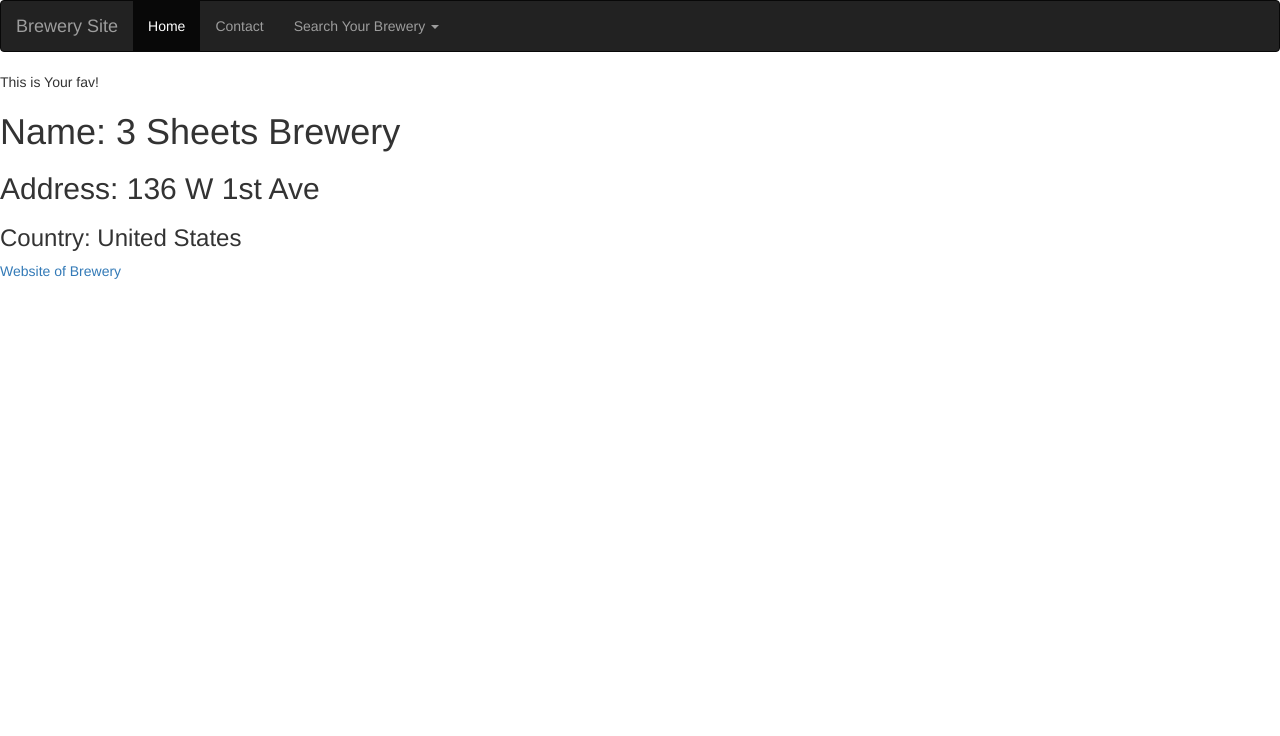
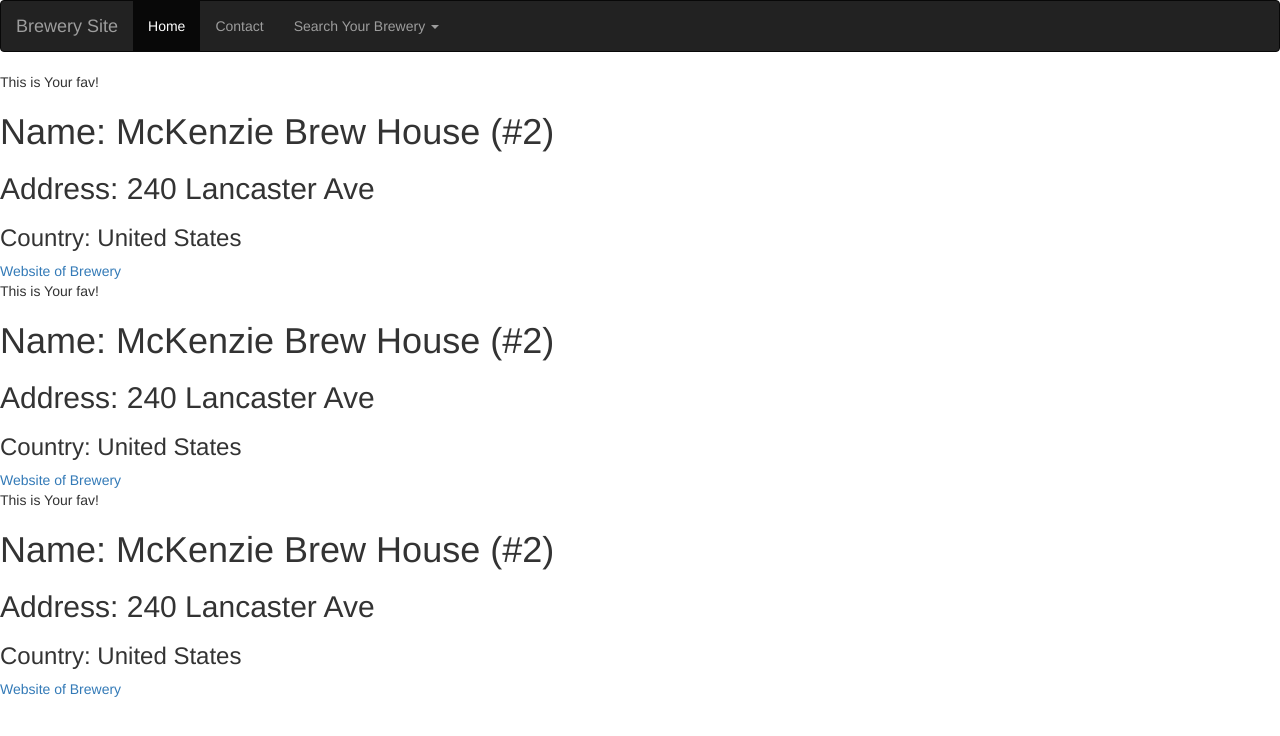
Before and after one commit to Pawlik-Lukasz/BreweryWebsite, a Flask app: page /favourites in a window 1280 px wide. Shown: the top 736 px of the page. Run offline with Flask 3, Linux system fonts and the light colour scheme; some libraries are stand-ins or nearby versions.

Commit message:
Many breweries instead of one can be seen in favourites subpage

```diff
--- a/fav_brew.txt
+++ b/fav_brew.txt
@@ -1 +1,3 @@
-{'id': '5595bb24-e2b8-4a6e-9f0b-451fac8dd903', 'name': '3 Sheets Brewery', 'brewery_type': 'micro', 'address_1': '136 W 1st Ave', 'address_2': None, 'address_3': None, 'city': 'Albany', 'state_province': 'Oregon', 'postal_code': '97321', 'country': 'United States', 'longitude': None, 'latitude': None, 'phone': '5416190183', 'website_url': 'http://www.3sheetsbrewery.com', 'state': 'Oregon', 'street': '136 W 1st Ave'}
+{'id': '20d49ccb-4a92-4c5d-90ff-ec3e363d8407', 'name': 'McKenzie Brew House (#2)', 'brewery_type': 'brewpub', 'address_1': '240 Lancaster Ave', 'address_2': None, 'address_3': None, 'city': 'Malvern', 'state_province': 'Pennsylvania', 'postal_code': '19355-1802', 'country': 'United States', 'longitude': None, 'latitude': None, 'phone': '6102962222', 'website_url': 'http://www.mckenziebrewhouse.com', 'state': 'Pennsylvania', 'street': '240 Lancaster Ave'}
+{'id': '20d49ccb-4a92-4c5d-90ff-ec3e363d8407', 'name': 'McKenzie Brew House (#2)', 'brewery_type': 'brewpub', 'address_1': '240 Lancaster Ave', 'address_2': None, 'address_3': None, 'city': 'Malvern', 'state_province': 'Pennsylvania', 'postal_code': '19355-1802', 'country': 'United States', 'longitude': None, 'latitude': None, 'phone': '6102962222', 'website_url': 'http://www.mckenziebrewhouse.com', 'state': 'Pennsylvania', 'street': '240 Lancaster Ave'}
+{'id': '20d49ccb-4a92-4c5d-90ff-ec3e363d8407', 'name': 'McKenzie Brew House (#2)', 'brewery_type': 'brewpub', 'address_1': '240 Lancaster Ave', 'address_2': None, 'address_3': None, 'city': 'Malvern', 'state_province': 'Pennsylvania', 'postal_code': '19355-1802', 'country': 'United States', 'longitude': None, 'latitude': None, 'phone': '6102962222', 'website_url': 'http://www.mckenziebrewhouse.com', 'state': 'Pennsylvania', 'street': '240 Lancaster Ave'}
--- a/main.py
+++ b/main.py
@@ -49,17 +49,14 @@
 def favourites():
     if request.method == "GET":
         with open('fav_brew.txt', 'r', encoding='utf-8') as f:
-            read = f.read()
-            brew_dict = eval(read)
-            brew_name = brew_dict["name"]
-            brew_addr = brew_dict["address_1"]
-            brew_country = brew_dict["country"]
-            brew_url = brew_dict["website_url"]
+            list_of_brews = []
+            [list_of_brews.append(eval(line)) for line in f.readlines()]
+
         return render_template(template_name_or_list="favourites.html",
-                               brew_name=brew_name, brew_addr=brew_addr, brew_country=brew_country, brew_url=brew_url)
+                               list_of_brews=list_of_brews)
     else:
-        with open('fav_brew.txt', 'w', encoding='utf-8') as f:
-            f.write(request.form["chosen-brewery"])
+        with open('fav_brew.txt', 'a', encoding='utf-8') as f:
+            f.write(request.form["chosen-brewery"] + '\n')
         return render_template(template_name_or_list="index.html")
 
 
--- a/templates/favourites.html
+++ b/templates/favourites.html
@@ -2,11 +2,12 @@
 {% include "navbar.html" %}
 
 {% block content %}
-
+{% for brew in list_of_brews: %}
 <p>This is Your fav!</p>
-<h1>Name: {{ brew_name }}</h1>
-<h2>Address: {{ brew_addr }}</h2>
-<h3>Country: {{ brew_country }}</h3>
-<a href="{{ brew_url }}"> Website of Brewery </a>
+<h1>Name: {{ brew["name"] }}</h1>
+<h2>Address: {{ brew["address_1"] }}</h2>
+<h3>Country: {{ brew["country"] }}</h3>
+<a href="{{ brew['website_url'] }}"> Website of Brewery </a>
+{% endfor %}
 
 {% endblock %}
```
